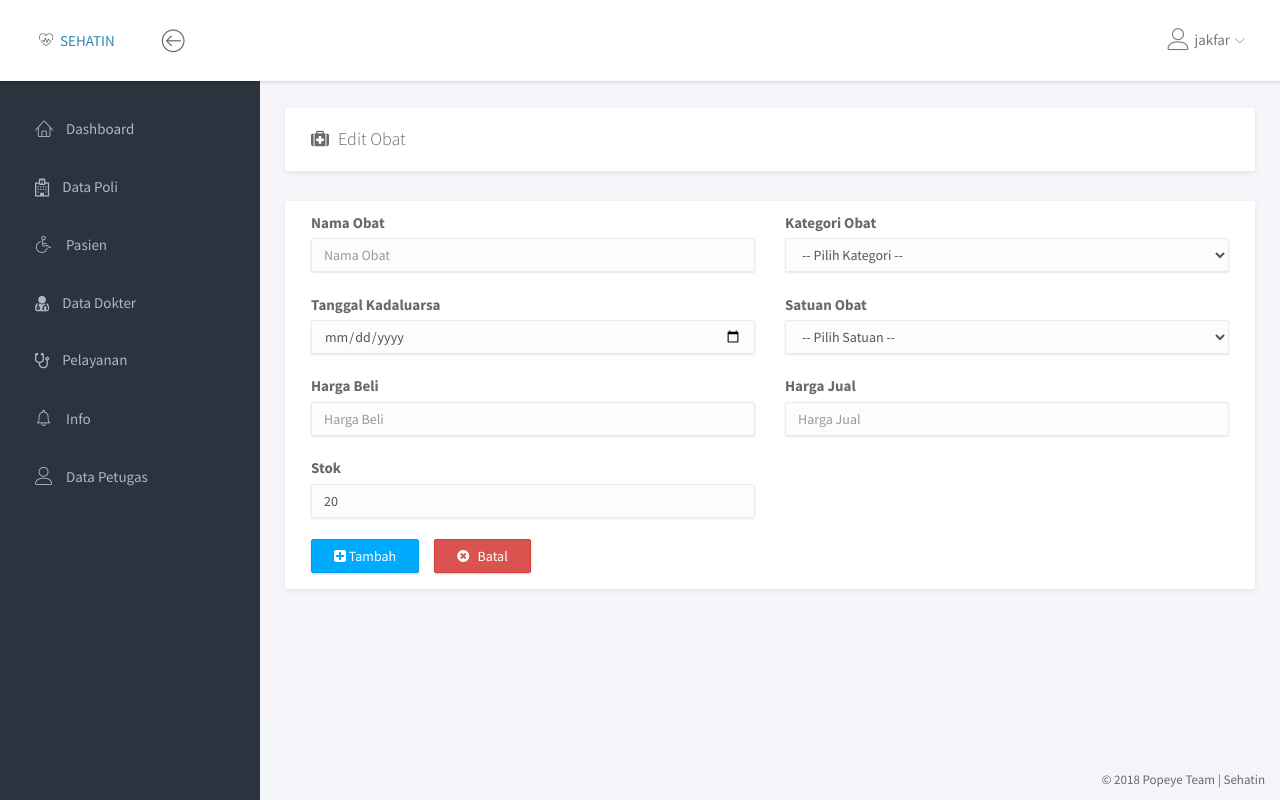
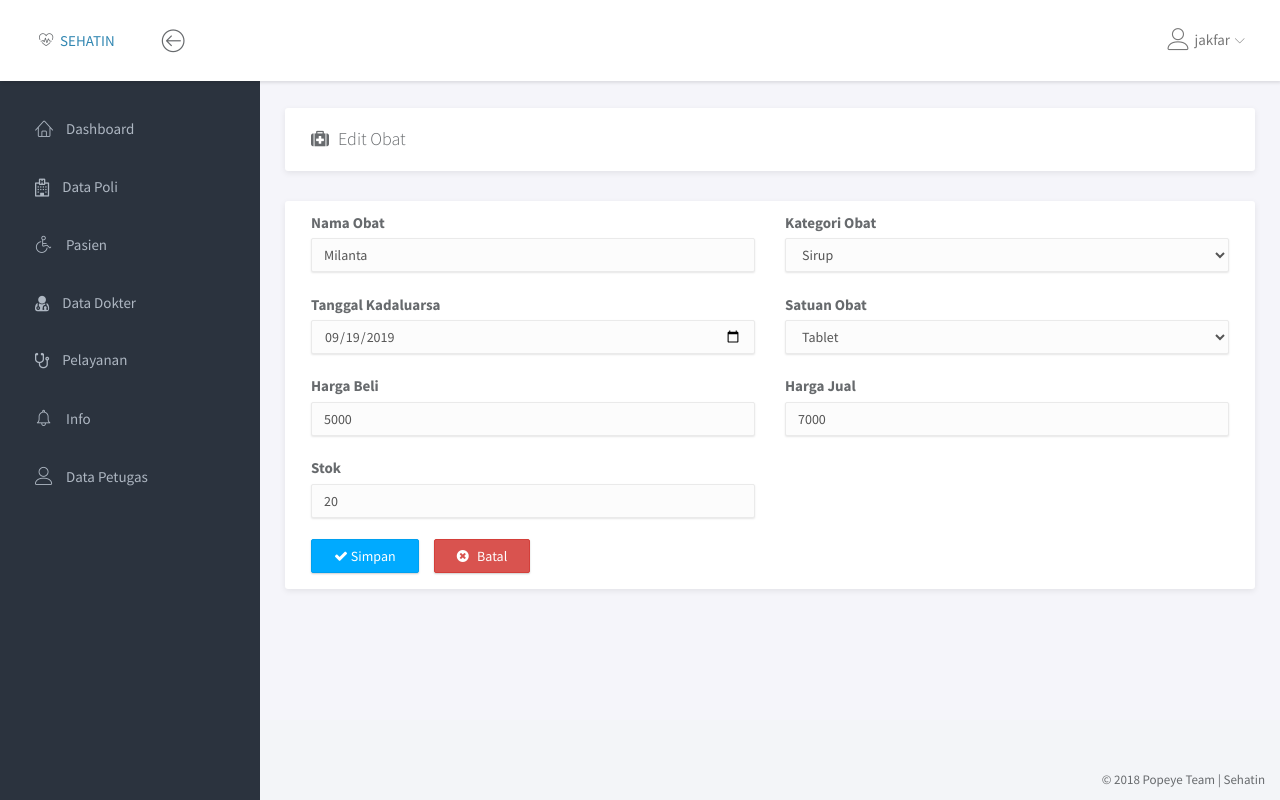
Before and after one commit to Inant/SEHATIN, a PHP site: page /obat/edit_obat.php?id_obat=1 in a window 1280 px wide. Run offline with PHP 8.4, Linux system fonts and the light colour scheme; a user stored in the database is signed in; data comes from the database, SQL or seed files in the repository; data that the repository does not hold is empty.

Commit message:
Edit obat sudah bisa

```diff
--- a/obat/edit_obat.php
+++ b/obat/edit_obat.php
@@ -119,7 +119,7 @@ if (empty($_SESSION['username']) && empty($_SESSION['level'])) {
     $query = "SELECT * FROM obat WHERE id_obat = '$_GET[id_obat]'";
     $result = mysqli_query($con, $query);
     $val = mysqli_fetch_assoc($result);
-    $tgl = strtotime($val['tgl']);
+    $tgl = strtotime($val['tgl_kadaluarsa']);
 		 ?>
 		 <div class="main">
 		 	<div class="main-content">
@@ -138,17 +138,21 @@ if (empty($_SESSION['username']) && empty($_SESSION['level'])) {
 		 								<div class="row">
 		 									<div class="col-md-6">
 												<label for="">Nama Obat</label>
-		 										<input type="text" name="nm_obat" class="form-control" placeholder="Nama Obat" value="<?php echo($_val['nm_obat']) ?>">
+		 										<input type="text" name="nm_obat" class="form-control" placeholder="Nama Obat" value="<?php echo($val['nm_obat']) ?>">
 		 										<span class="text-danger"> <?php echo($nm_obat_err); ?></span>
 		 									</div>
-		 									<div class="col-md-6">
+											<div class="col-md-6">
 												<label for="">Kategori Obat</label>
 		 										<select class="form-control" name="kategori">
                            <option value="">-- Pilih Kategori --</option>
-                           <option value="Alat Kesehatan" <?php echo ($val['kategori'] == 'Alat Kesehatan' ? 'selected' : '') ?>> Alat Kesehatan </option>
-                           <option value="Obat Luar" <?php echo ($val['kategori'] == 'Obat Luar' ? 'selected' : '') ?>> Obat Luar </option>
-                           <option value="Sirup" <?php echo ($val['kategori'] == 'Sirup' ? 'selected' : '') ?>> Sirup </option>
-                           <option value="Tablet" <?php echo ($val['kategori'] == 'Tablet' ? 'selected' : '') ?>> Tablet </option>
+                           <?php
+                              $qkategori = mysqli_query($con, "SELECT * FROM kategori_obat WHERE status = 'Aktif' ORDER BY kategori ASC");
+                              while ($valkategori = mysqli_fetch_assoc($qkategori)) {
+                            ?>
+                                <option value="<?php echo $valkategori['id_kategori'] ?>" <?php echo ($val['id_kategori'] ==  $valkategori['id_kategori'] ? 'selected' : '') ?>> <?php echo $valkategori['kategori'] ?> </option>
+                            <?php
+                              }
+                            ?>
                          </select>
 		 										<span class="text-danger"> <?php echo($kategori_err); ?></span>
 		 									</div>
@@ -157,13 +161,21 @@ if (empty($_SESSION['username']) && empty($_SESSION['level'])) {
                     <div class="row">
 		 									<div class="col-md-6">
 												<label for="">Tanggal Kadaluarsa</label>
-		 										<input type="date" name="tgl" class="form-control" value="<?php echo($val['tgl']) ?>">
+		 										<input type="date" name="tgl" class="form-control" value="<?php echo($val['tgl_kadaluarsa']) ?>">
 		 										<span class="text-danger"> <?php echo($tgl_err); ?></span>
 		 									</div>
-		 									<div class="col-md-6">
+											<div class="col-md-6">
 												<label for="">Satuan Obat</label>
 		 										<select class="form-control" name="satuan">
                            <option value="">-- Pilih Satuan --</option>
+                           <?php
+                              $qsatuan = mysqli_query($con, "SELECT * FROM satuan_obat WHERE status = 'Aktif' ORDER BY satuan ASC");
+                              while ($valsatuan = mysqli_fetch_assoc($qsatuan)) {
+                            ?>
+                                <option value="<?php echo $valsatuan['id_satuan'] ?>" <?php echo ($val['id_satuan'] == $valsatuan['id_satuan'] ? 'selected' : '') ?>> <?php echo $valsatuan['satuan'] ?> </option>
+                            <?php
+                              }
+                            ?>
                          </select>
 		 										<span class="text-danger"> <?php echo($satuan_err); ?></span>
 		 									</div>
@@ -172,12 +184,12 @@ if (empty($_SESSION['username']) && empty($_SESSION['level'])) {
                     <div class="row">
 		 									<div class="col-md-6">
 												<label for="">Harga Beli</label>
-		 										<input type="number" name="hbeli" placeholder="Harga Beli" class="form-control" value="<?php echo($val['hbeli'] ) ?>">
+		 										<input type="number" name="hbeli" placeholder="Harga Beli" class="form-control" value="<?php echo($val['harga_beli'] ) ?>">
 		 										<span class="text-danger"> <?php echo($hbeli_err); ?></span>
 		 									</div>
 		 									<div class="col-md-6">
                         <label for="">Harga Jual</label>
-		 										<input type="number" name="hjual" placeholder="Harga Jual" class="form-control" value="<?php echo($val['hjual']) ?>">
+		 										<input type="number" name="hjual" placeholder="Harga Jual" class="form-control" value="<?php echo($val['harga_jual']) ?>">
 		 										<span class="text-danger"> <?php echo($hjual_err); ?></span>
 		 									</div>
 		 								</div>
@@ -192,7 +204,7 @@ if (empty($_SESSION['username']) && empty($_SESSION['level'])) {
 		 								<br>
 		 								<div class="row">
 		 									<div class="col-md-6">
-		 										<button type="submit" class="btn btn-primary"><i class="fa fa-plus-square"></i>  Tambah</button> &nbsp; &nbsp;
+		 										<button type="submit" class="btn btn-primary"><i class="fa fa-check"></i>  Simpan</button> &nbsp; &nbsp;
 		 										<button type="reset" name="reset" class="btn btn-danger" onclick="history.go(-1);"><i class="fa fa-times-circle"></i> &nbsp;  Batal</button>
 		 									</div>
 		 								</div>
--- a/obat/tambah_obat.php
+++ b/obat/tambah_obat.php
@@ -74,7 +74,7 @@ if (empty($_SESSION['username']) && empty($_SESSION['level'])) {
       if (empty($_POST['tgl'])) {
         $tgl_err = "* Tanggal kadaluarsa harus diisi !";
       }
-      elseif ($tgl >= $now) {
+      elseif ($_POST['tgl'] <= $now) {
         $tgl_err = "* Obat kadaluarsa !";
       }
       else {
```
